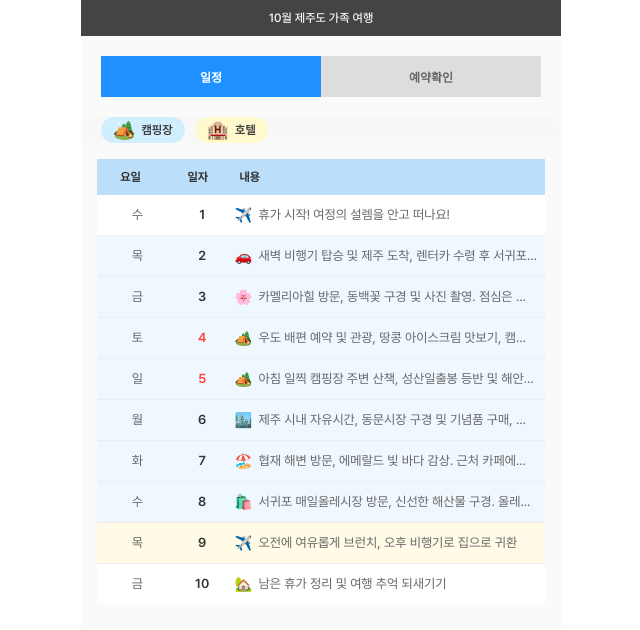
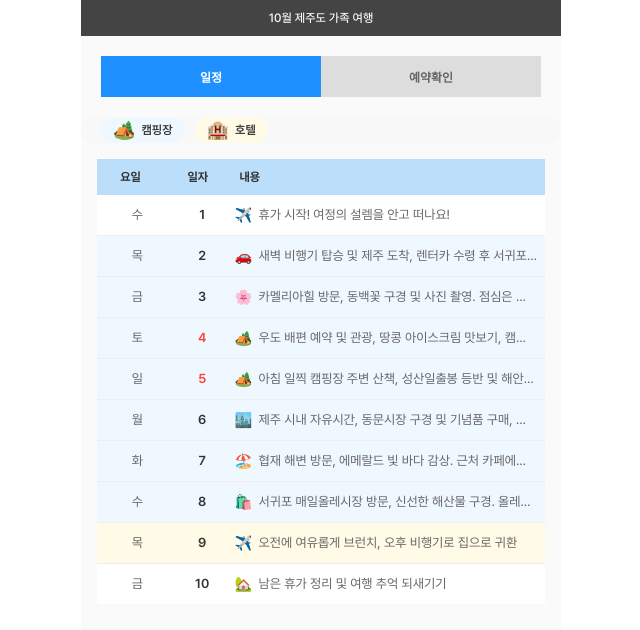
Before and after one commit to jdwcg/travel, a React (Vite) app: page / in a window 1280 px wide. Shown: the top 630 px of the page, without its empty margins (319-959 px from the left). Built offline with nearby package versions, Linux system fonts and the light colour scheme.

Commit message:
숙박 표시 추가 2 + build 2

```diff
--- a/src/pages/HomePage.tsx
+++ b/src/pages/HomePage.tsx
@@ -239,13 +239,15 @@ const LodgingTag = styled.span<LodgingTagProps>`
 
     // 🎨 이제 props.type을 TypeScript가 잘 이해할 거예요!
     background-color: ${(props) => {
+        // styled-components는 `theme` 객체를 `props`를 통해 전달해줍니다.
+        // 따라서 `props.theme.colors` 와 같이 접근해야 해요!
         if (props.type === 'camping') {
-            return '#D1EEFF'; // 파스텔 미색 밝은 파랑
+            return props.theme.colors.dateRangeColor1;
         } else if (props.type === 'hotel') {
-            return '#FFFACD'; // 노랑 밝은
+            return props.theme.colors.dateRangeColor2;
         }
-        // 여기는 위에 type을 'camping' | 'hotel'로 명확히 했기 때문에
-        // 사실상 이 라인에는 도달할 수 없지만, 혹시 모를 상황을 대비해 제거하지 않을게요!
+        // 모든 'type' 케이스가 정의되어 있으므로 여기는 실제로 도달하지 않아요.
+        // 하지만 만약을 대비해서 남겨둘게요.
         return '#eee';
     }};
 
```
